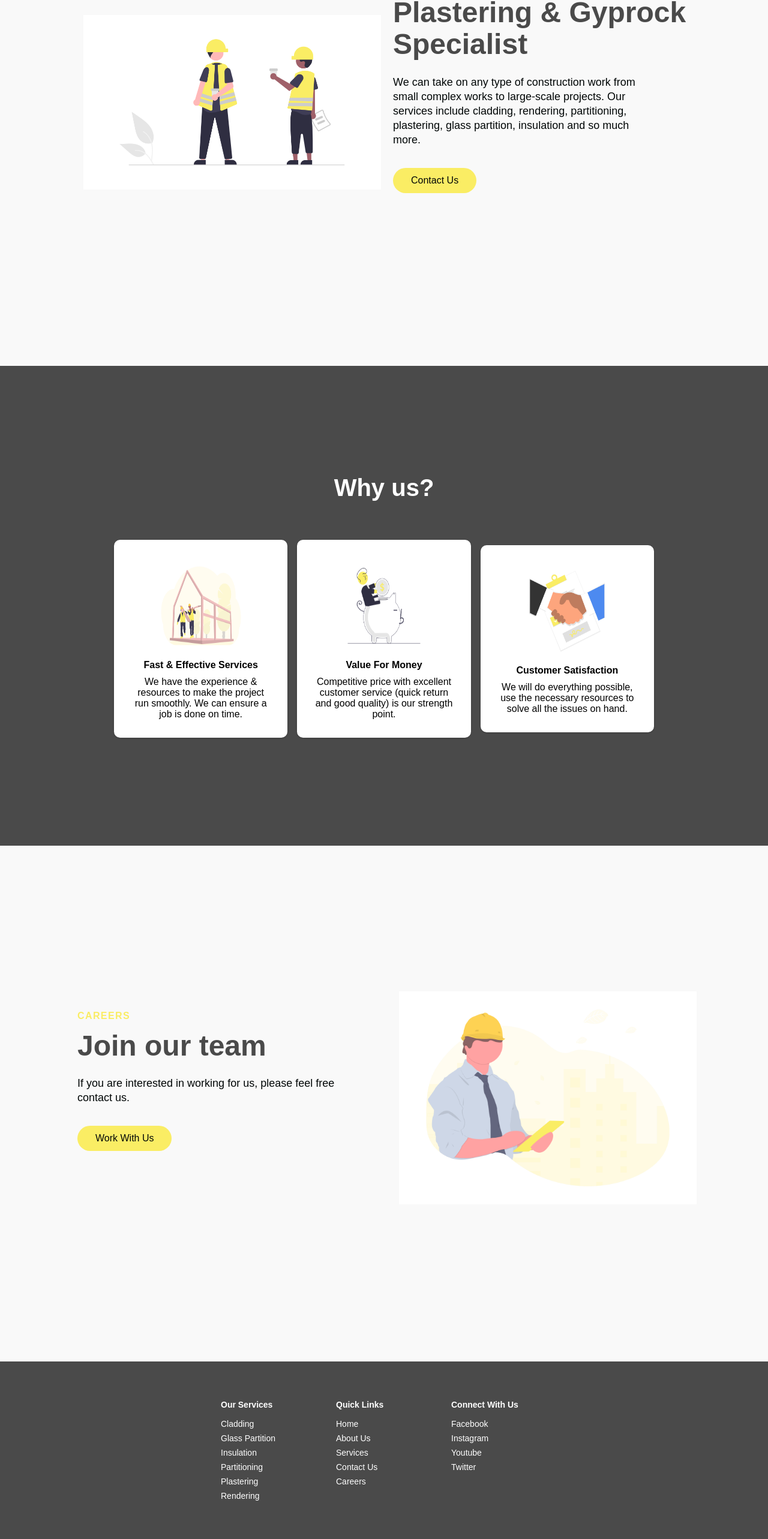
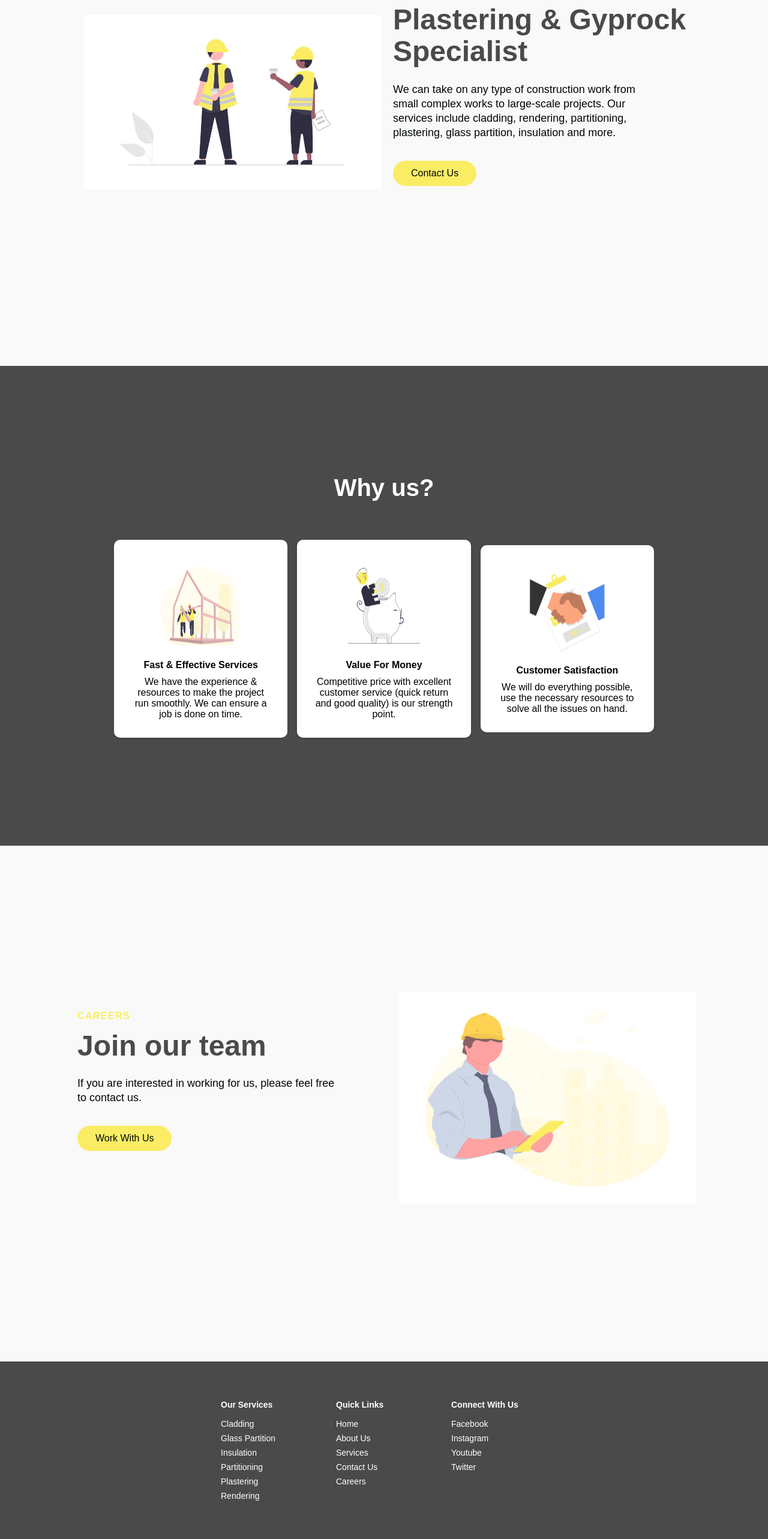
Before and after one commit to samhammond87/d-l-constructions, a React (Create React App) app: page / in a window 1280 px wide. Shown: the part 1910-4476 px from the top of the page at 60% size. Built offline with nearby package versions, Linux system fonts and the light colour scheme; a web font is replaced by a local one.

Commit message:
Fix typos

```diff
--- a/src/components/Footer/index.js
+++ b/src/components/Footer/index.js
@@ -61,7 +61,7 @@ const Footer = () => {
               D & L Constructions
             </SocialLogo>
             <WebsiteRights>
-              © {new Date().getFullYear()} All rights reserved.
+              {new Date().getFullYear()} © All rights reserved.
             </WebsiteRights>
             <SocialIcons>
               <SocialIconLink href="/" target="_blank" aria-label="Facebook">
--- a/src/components/InfoSection/Data.js
+++ b/src/components/InfoSection/Data.js
@@ -24,7 +24,7 @@ export const homeObjTwo = {
   topLine: "Our Services",
   headline: "Plastering & Gyprock Specialist",
   description:
-    "We can take on any type of construction work from small complex works to large-scale projects. Our services include cladding, rendering, partitioning, plastering, glass partition, insulation and so much more.",
+    "We can take on any type of construction work from small complex works to large-scale projects. Our services include cladding, rendering, partitioning, plastering, glass partition, insulation and more.",
   buttonLabel: "Contact Us",
   imgStart: true,
   img: require("../../images/svg-2.png").default,
@@ -42,7 +42,7 @@ export const homeObjThree = {
   topLine: "Careers",
   headline: "Join our team",
   description:
-    "If you are interested in working for us, please feel free contact us.",
+    "If you are interested in working for us, please feel free to contact us.",
   buttonLabel: "Work With Us",
   imgStart: false,
   img: require("../../images/svg-3.png").default,
```
Also changed, not shown: 1 other file (tests, documents, lock files or other folders).
